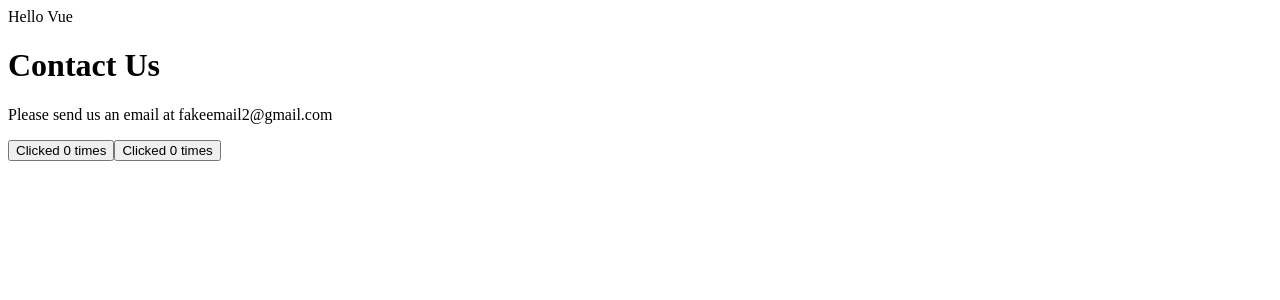
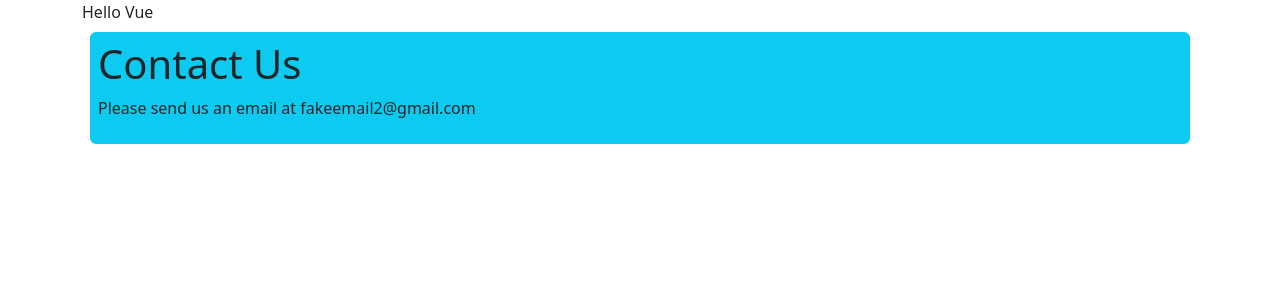
Before and after one commit to Tyler-Ke/vue-components-demo, a Vue app in the folder vue-components-demo/: page / in a window 1280 px wide. Shown: the top 300 px of the page. Built offline with nearby package versions, Linux system fonts and the light colour scheme.

Commit message:
added bootstrap classes and removed button counters

```diff
--- a/vue-components-demo/index.html
+++ b/vue-components-demo/index.html
@@ -1,6 +1,8 @@
 <!DOCTYPE html>
 <html lang="">
   <head>
+    <link href="https://cdn.jsdelivr.net/npm/bootstrap@5.3.7/dist/css/bootstrap.min.css" rel="stylesheet" integrity="sha384-LN+7fdVzj6u52u30Kp6M/trliBMCMKTyK833zpbD+pXdCLuTusPj697FH4R/5mcr" crossorigin="anonymous">
+    <script src="https://cdn.jsdelivr.net/npm/bootstrap@5.3.7/dist/js/bootstrap.bundle.min.js" integrity="sha384-ndDqU0Gzau9qJ1lfW4pNLlhNTkCfHzAVBReH9diLvGRem5+R9g2FzA8ZGN954O5Q" crossorigin="anonymous"></script>
     <meta charset="UTF-8">
     <link rel="icon" href="/favicon.ico">
     <meta name="viewport" content="width=device-width, initial-scale=1.0">
--- a/vue-components-demo/src/App.vue
+++ b/vue-components-demo/src/App.vue
@@ -1,8 +1,8 @@
 <template>
-   <div>{{ message }}</div>
-   <ContactUs></ContactUs>
-   <ButtonCounter></ButtonCounter>
-   <ButtonCounter></ButtonCounter>
+   <div class="container">
+      <div>{{ message }}</div>
+      <ContactUs></ContactUs>
+   </div>
 </template>
 
 <script setup>
--- a/vue-components-demo/src/components/ContactUs.vue
+++ b/vue-components-demo/src/components/ContactUs.vue
@@ -1,5 +1,5 @@
 <template>
-   <div class="">
+   <div class="bg-info rounded p-2 m-2">
       <h1>Contact Us</h1>
       <p>Please send us an email at {{ email }}</p>
    </div>
```
